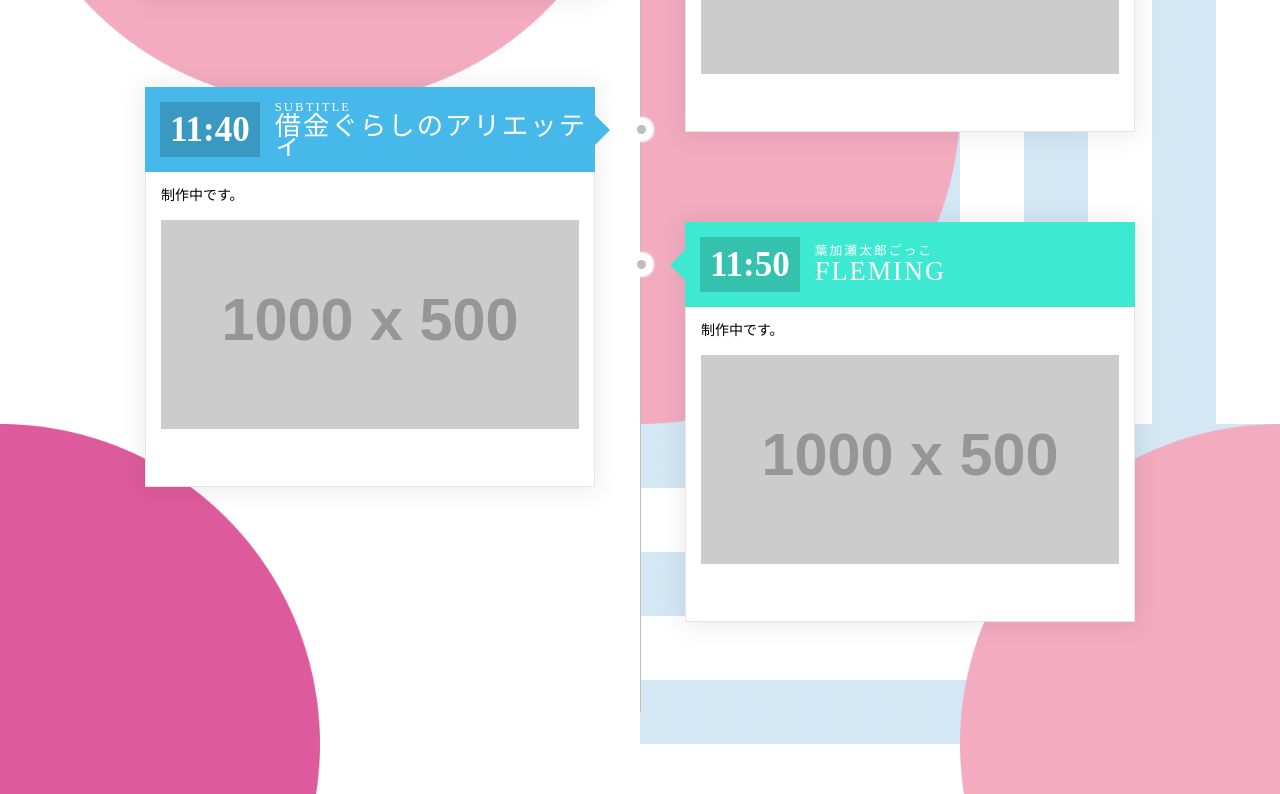
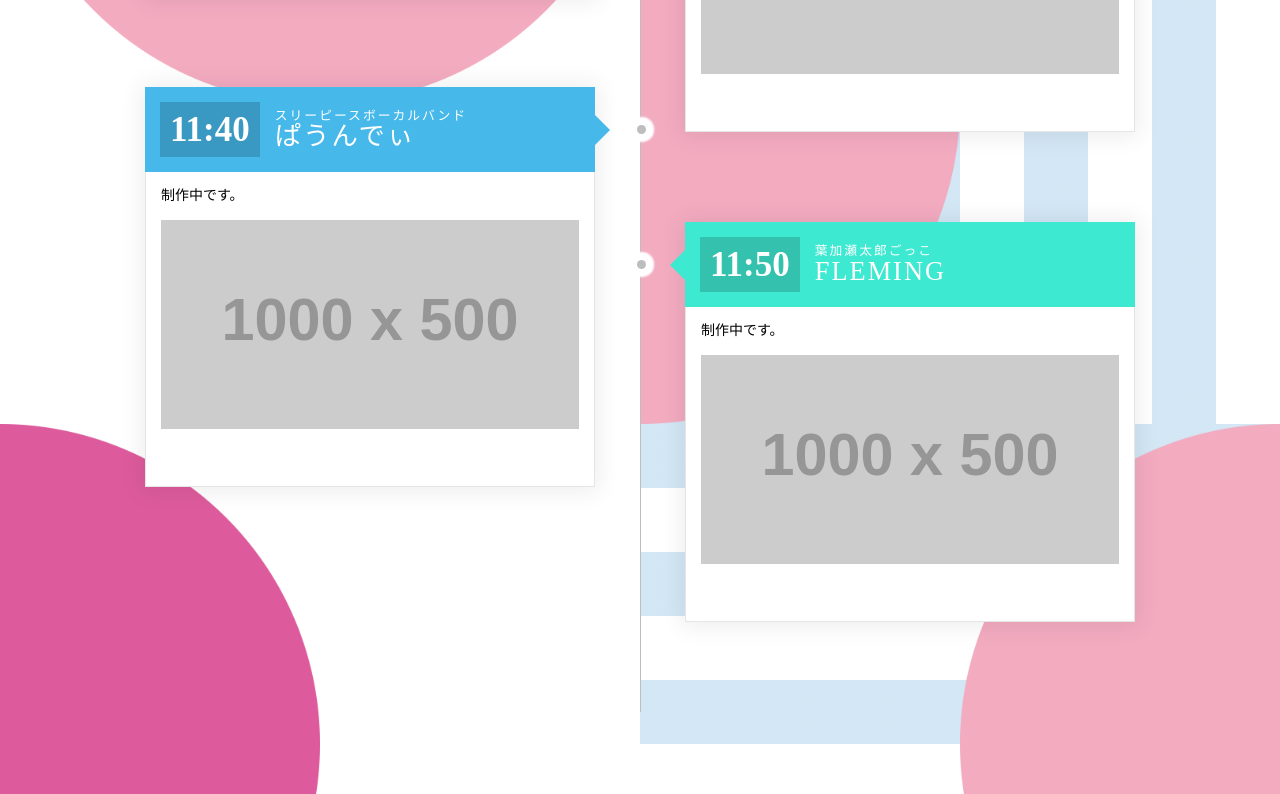
Before and after one commit to ksw-1024/inGym_cancan, a plain HTML site: page schedule.html in a window 1280 px wide. Shown: the part 2136-2930 px from the top of the page. Drawn offline with nearby package versions, Linux system fonts and the light colour scheme; placeholder pictures from the web are drawn by us; a web font is replaced by a local one.

Commit message:
グループ名修正

```diff
--- a/schedule.html
+++ b/schedule.html
@@ -160,7 +160,7 @@
                     <div class="number-box">
                         <span>11:40</span>
                     </div>
-                    <h2><span class="small">subtitle</span>借金ぐらしのアリエッティ</h2>
+                    <h2><span class="small">スリーピースボーカルバンド</span>ぱうんでぃ</h2>
                 </div>
                 <div class="body">
                     <p>制作中です。</p>
```
